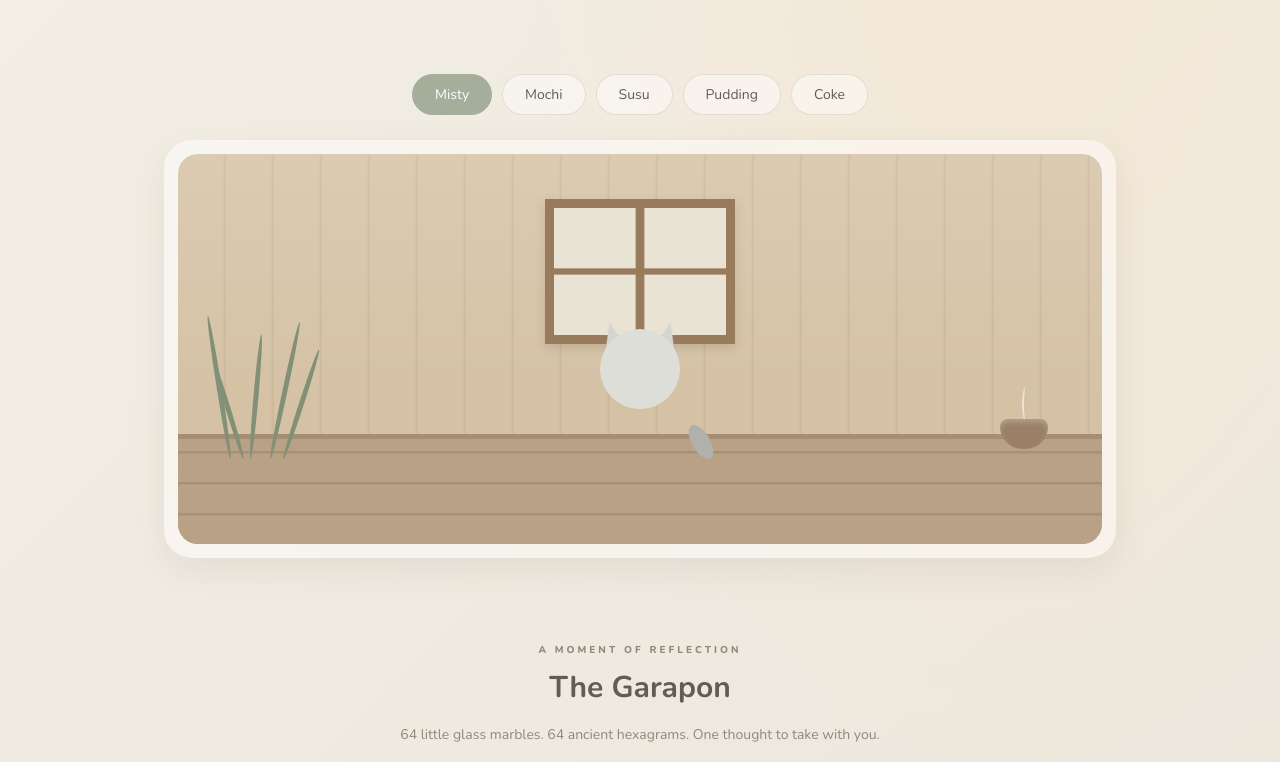
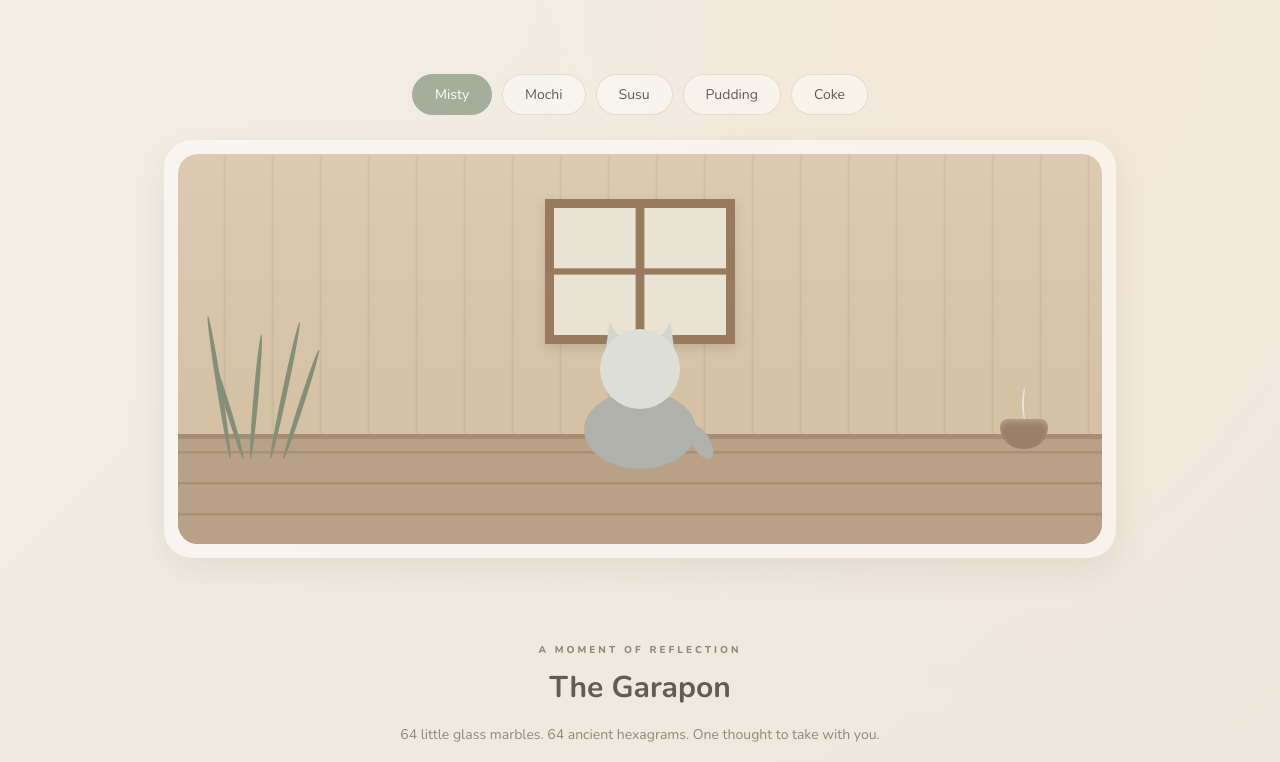
Before and after one commit to littlebun369/nappy-cat, a plain HTML site: page index.html in a window 1280 px wide. Shown: the part 335-1097 px from the top of the page. Drawn offline with nearby package versions, Linux system fonts and the light colour scheme.

Commit message:
Update style.css

```diff
--- a/style.css
+++ b/style.css
@@ -880,7 +880,7 @@ background: radial-gradient(
   height: 140px;
 }
 
-/* Oval body */
+/* Misty - oval grey body */
 
 .misty-body {
   position: absolute;
@@ -888,7 +888,7 @@ background: radial-gradient(
   bottom: 0;
   width: 112px;
   height: 78px;
-  background: #B0B1BAB;
+  background: #B0B1AB;
   border-radius: 50%;
   z-index: 1;
 }
```
